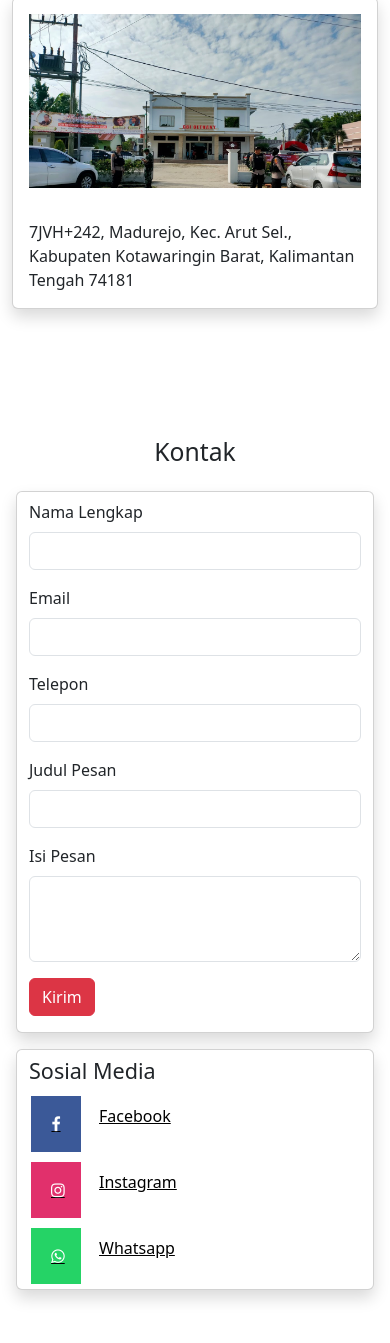
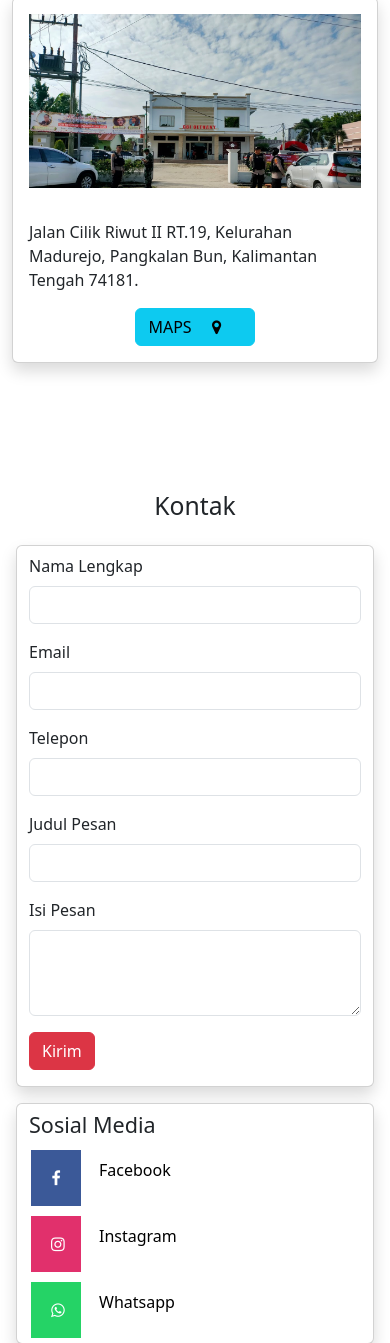
Before and after one commit to pib0student/website-gbi-bethany, a plain HTML site: page index.html in a window 390 px wide. Shown: the part 3970-5313 px from the top of the page. Drawn offline with nearby package versions, Linux system fonts and the light colour scheme.

Commit message:
menghilangkan garis bawah pada tulisan icon media sosial dan menambahkan link maps

```diff
--- a/index.html
+++ b/index.html
@@ -318,7 +318,7 @@
           </div>
         </div>
         <div class="row justify-content-center">
-          <div class="col-md-7">
+          <div class="col-lg-7">
             <div class="card shadow">
               <img
                 src="assets/images/halaman_depan_gereja.jpg"
@@ -327,9 +327,17 @@
               />
               <div class="card-body">
                 <p class="card-text">
-                  7JVH+242, Madurejo, Kec. Arut Sel., Kabupaten Kotawaringin
-                  Barat, Kalimantan Tengah 74181
+                  Jalan Cilik Riwut II RT.19, Kelurahan Madurejo, Pangkalan Bun,
+                  Kalimantan Tengah 74181.
                 </p>
+                <div class="col text-center">
+                  <a
+                    href="https://www.google.com/maps/place/GBI+Bethany+Pangkalan+Bun/@-2.7074791,111.6251925,17z/data=!3m1!4b1!4m6!3m5!1s0x2e08efa484391369:0x41ef10b544f05825!8m2!3d-2.7074791!4d111.6277674!16s%2Fg%2F11c57rt_fp?entry=ttu"
+                    class="btn btn-info"
+                    target="_blank"
+                    >MAPS<i class="fa fa-map-marker p-0 m-0"></i
+                  ></a>
+                </div>
               </div>
             </div>
           </div>
@@ -396,7 +404,7 @@
             <h4 class="mt-2">Sosial Media</h4>
             <a
               target="_blank"
-              class="d-flex items align-items-center gap-3 text-black underline-none"
+              class="d-flex items align-items-center gap-3 text-black text-decoration-none"
               href="https://web.facebook.com/profile.php?id=61554396572850"
             >
               <i class="fa fa-facebook"></i>
@@ -404,7 +412,7 @@
             </a>
             <a
               target="_blank"
-              class="d-flex items align-items-center gap-3 text-black underline-none"
+              class="d-flex items align-items-center gap-3 text-black text-decoration-none"
               href="https://www.instagram.com/bethany_pbun/"
             >
               <i class="fa fa-instagram"></i>
@@ -412,7 +420,7 @@
             </a>
             <a
               target="_blank"
-              class="d-flex items align-items-center gap-3 text-black underline-none"
+              class="d-flex items align-items-center gap-3 text-black text-decoration-none"
               href="https://wa.me/6208xxxxx"
             >
               <i class="fa fa-whatsapp"></i>
```
Also changed, not shown: pages/warta_gereja.html (+1 -1 lines), 2 other files.
